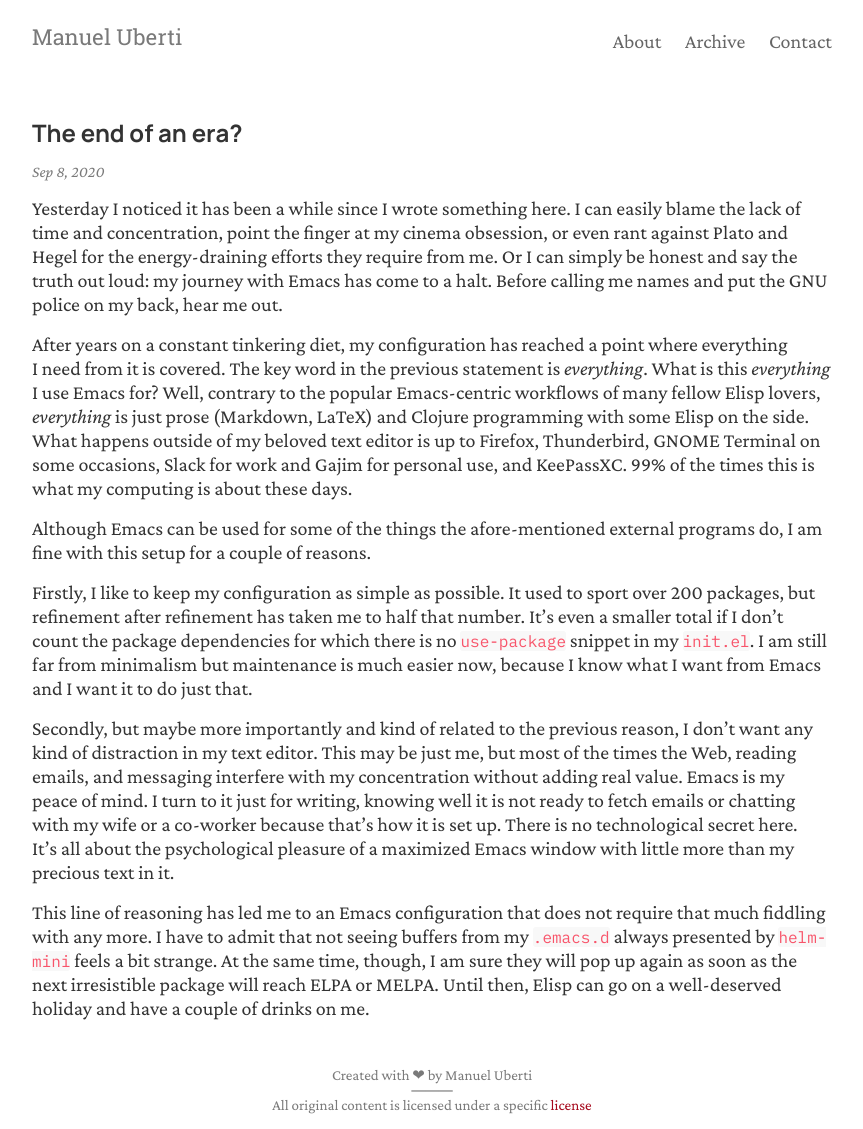
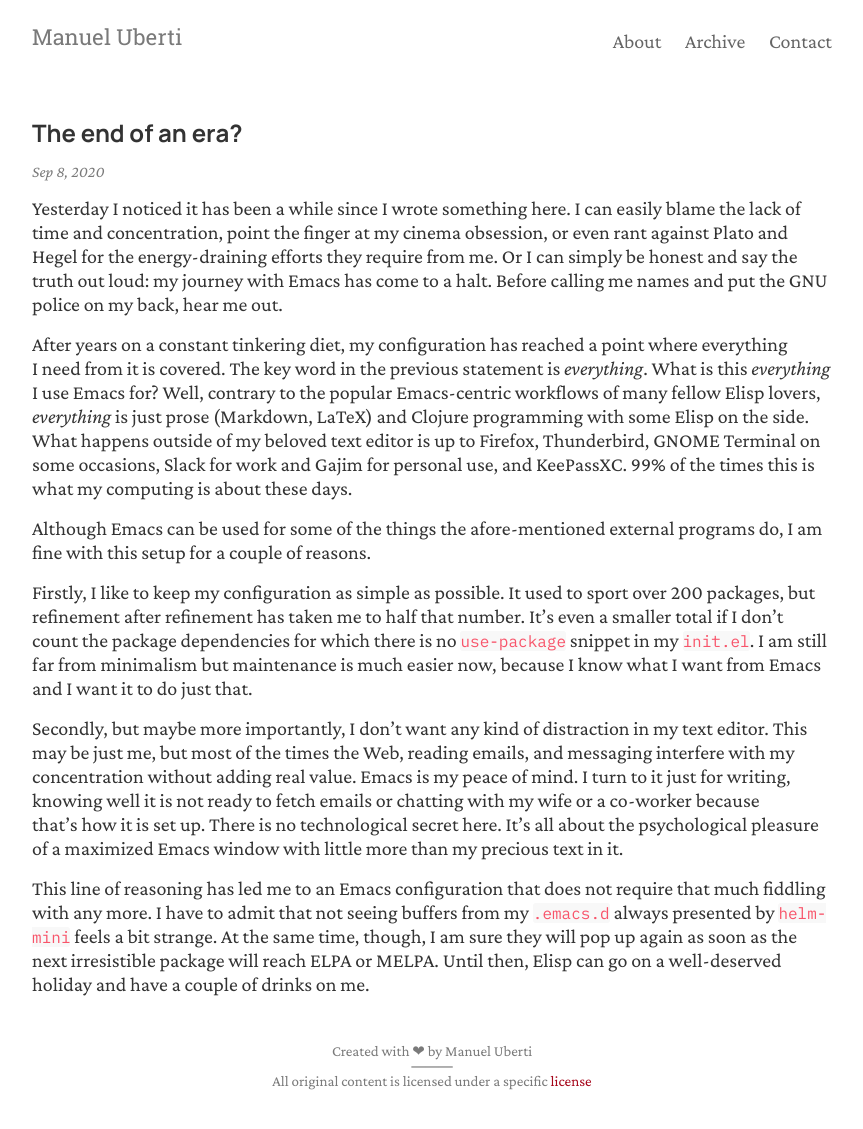
Before and after one commit to manuel-uberti/manuel-uberti.github.io, a Jekyll site: the page built from _posts/2020-09-08-end-of-era.md, in a window 1280 px wide. Shown: the whole page, without its empty margins (208-1071 px from the left). Built offline with Jekyll 4.4.1, drawn with Linux system fonts in a browser that asks for light colours; after the commit the page ends 1105 px from its top, so only the background shows below that.

Commit message:
Rephrase for clarity

```diff
--- a/_posts/2020-09-08-end-of-era.md
+++ b/_posts/2020-09-08-end-of-era.md
@@ -33,14 +33,14 @@ which there is no `use-package` snippet in my `init.el`. I am still far from
 minimalism but maintenance is much easier now, because I know what I want from
 Emacs and I want it to do just that.
 
-Secondly, but maybe more importantly and kind of related to the previous reason,
-I don’t want any kind of distraction in my text editor. This may be just me, but
-most of the times the Web, reading emails, and messaging interfere with my
-concentration without adding real value. Emacs is my peace of mind. I turn to it
-just for writing, knowing well it is not ready to fetch emails or chatting with
-my wife or a co-worker because that’s how it is set up. There is no
-technological secret here. It’s all about the psychological pleasure of a
-maximized Emacs window with little more than my precious text in it.
+Secondly, but maybe more importantly, I don’t want any kind of distraction in my
+text editor. This may be just me, but most of the times the Web, reading emails,
+and messaging interfere with my concentration without adding real value. Emacs
+is my peace of mind. I turn to it just for writing, knowing well it is not ready
+to fetch emails or chatting with my wife or a co-worker because that’s how it is
+set up. There is no technological secret here. It’s all about the psychological
+pleasure of a maximized Emacs window with little more than my precious text in
+it.
 
 This line of reasoning has led me to an Emacs configuration that does not
 require that much fiddling with any more. I have to admit that not seeing
```
